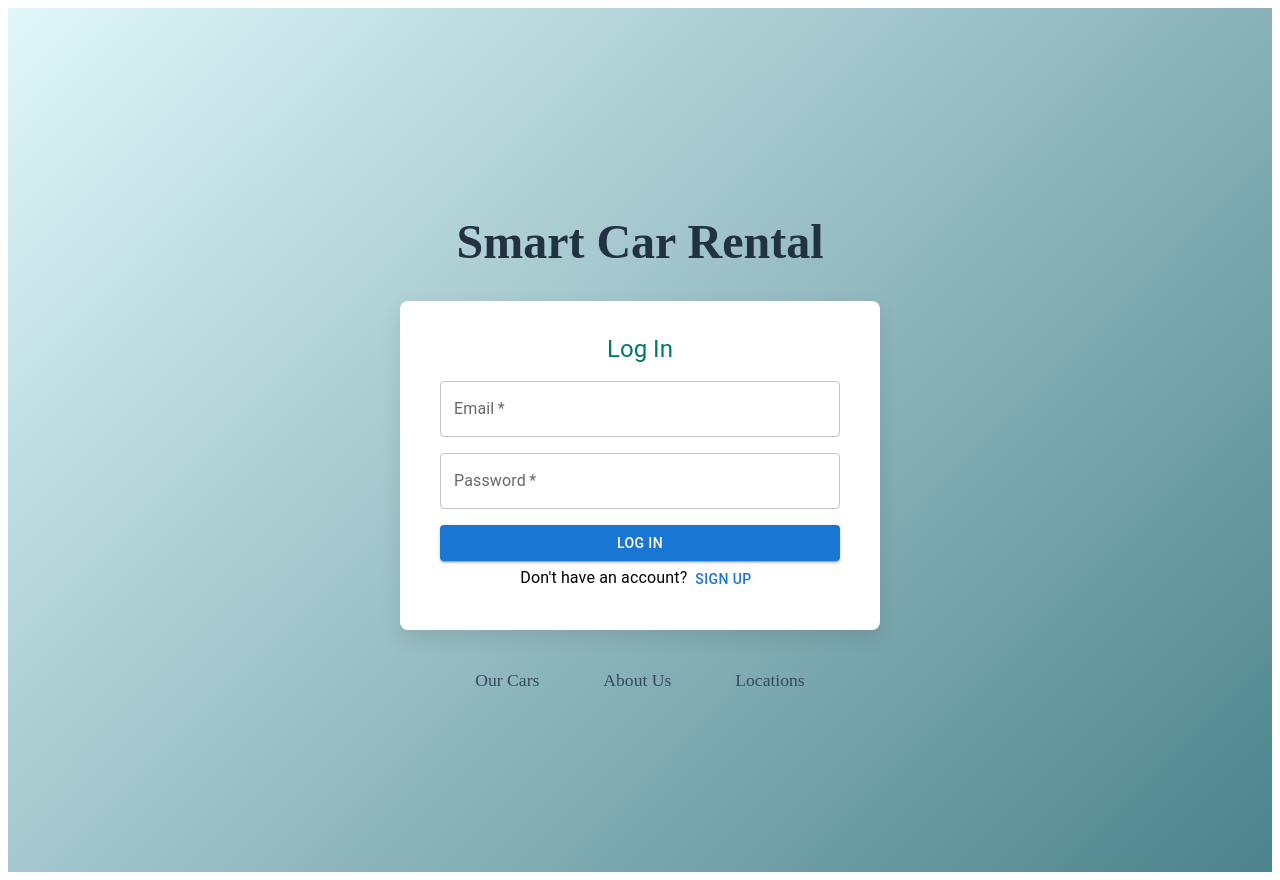
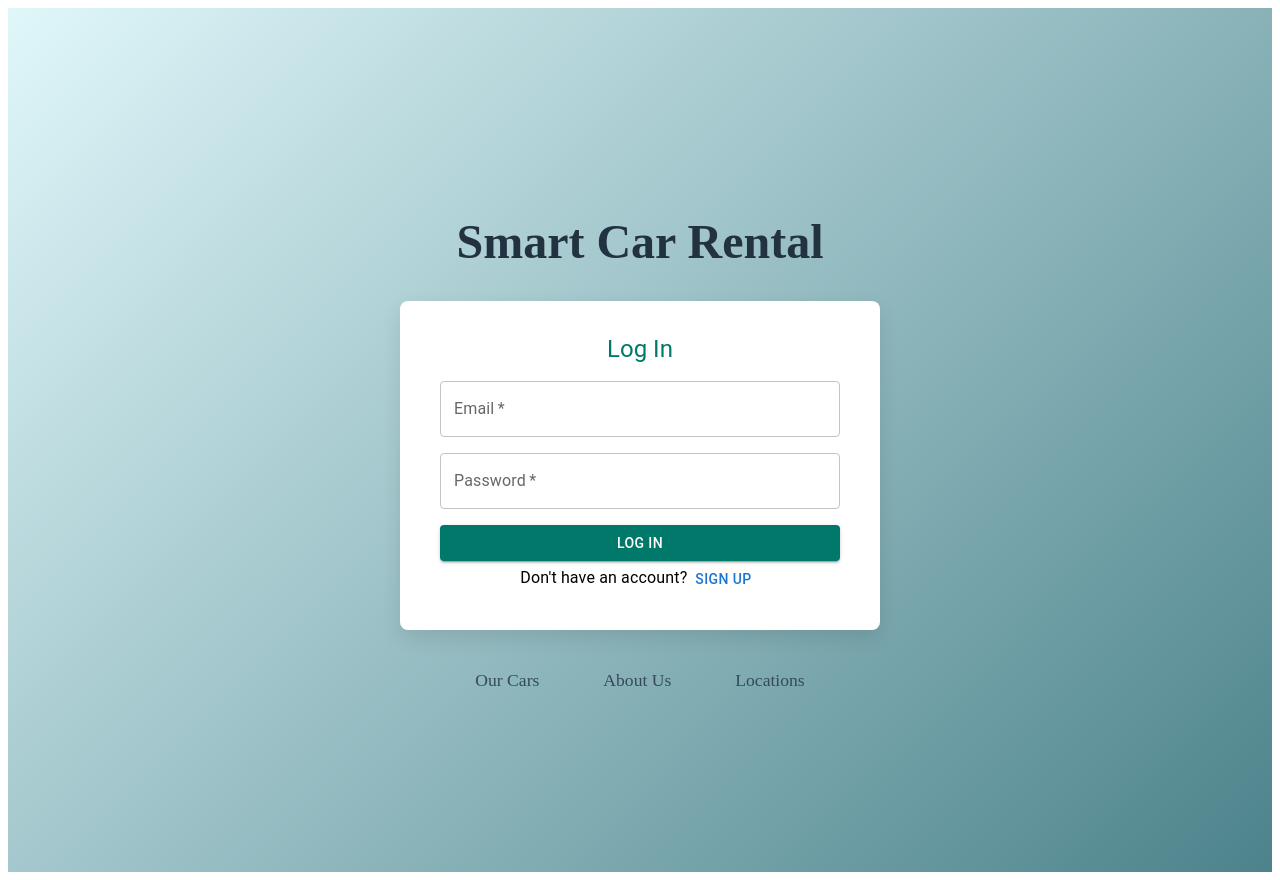
Before and after one commit to mikewegele/smart-contract-vehicle, a React (Vite) app in the folder frontend/: page /login in a window 1280 px wide. Built offline with nearby package versions, Linux system fonts and the light colour scheme.

Commit message:
add components for mui

```diff
--- /dev/null
+++ b/frontend/src/api/components/button/DefaultButton.tsx
@@ -0,0 +1,29 @@
+import React from "react";
+import { Button } from "@mui/material";
+import type { ButtonProps } from "@mui/material"
+import makeStyles from "../../../util/makeStyles";
+
+const useStyles = makeStyles(() => ({
+    button: {
+        padding: "0.75rem",
+        backgroundColor: "#00796b !important",
+        color: "white",
+        fontWeight: "bold",
+        borderRadius: 8,
+        transition: "background 0.3s",
+        "&:hover": {
+            backgroundColor: "#004d40",
+        },
+    },
+}));
+
+type Props = ButtonProps & {
+    children: React.ReactNode;
+};
+
+const DefaultButton: React.FC<Props> = (props) => {
+    const { classes } = useStyles();
+    return <Button className={classes.button} {...props} />;
+};
+
+export default DefaultButton;
--- a/frontend/src/api/components/container/Container.tsx
+++ b/frontend/src/api/components/container/Container.tsx
@@ -5,20 +5,26 @@ const useStyles = makeStyles(() => ({
     container: {
         display: "flex",
         flexDirection: "column",
-        alignItems: "center",
-        justifyContent: "center",
         minHeight: "100vh",
         background: "linear-gradient(135deg, #e0f7fa, #4c838b)",
         padding: "2rem",
     },
+    center: {
+        alignItems: "center",
+        justifyContent: "center",
+    }
 }));
 
-const Container: React.FC<PropsWithChildren> = (props) => {
+interface Props {
+    center?: boolean;
+}
 
-    const { classes } = useStyles();
+const Container: React.FC<PropsWithChildren<Props>> = (props) => {
+
+    const { classes, cx } = useStyles();
 
     return (
-        <div className={classes.container}>
+        <div className={cx(classes.container, props.center ? classes.center : "")}>
             {props.children}
         </div>
     );
--- /dev/null
+++ b/frontend/src/api/components/textfield/DefaultTextField.tsx
@@ -0,0 +1,23 @@
+import React from "react";
+import { TextField } from "@mui/material";
+import type { TextFieldProps } from "@mui/material";
+import makeStyles from "../../../util/makeStyles.ts";
+
+const useStyles = makeStyles(() => ({
+    input: {
+        borderRadius: 8,
+        transition: "border-color 0.2s",
+        "& .MuiOutlinedInput-root": {
+            borderRadius: 8,
+        },
+    },
+}));
+
+type Props = TextFieldProps;
+
+const DefaultTextField: React.FC<Props> = (props) => {
+    const { classes } = useStyles();
+    return <TextField className={classes.input} {...props} />;
+};
+
+export default DefaultTextField;
--- a/frontend/src/layout/App.tsx
+++ b/frontend/src/layout/App.tsx
@@ -2,6 +2,7 @@ import React from "react";
 import {BrowserRouter as Router, Routes, Route, Navigate} from "react-router-dom";
 import EntryPage from "../screen/EntryPage.tsx";
 import DashboardPage from "../screen/DashboardPage.tsx";
+import ProfilePage from "../screen/ProfilePage.tsx";
 
 const App: React.FC = () => {
     return (
@@ -10,6 +11,7 @@ const App: React.FC = () => {
                 <Route path="/" element={<Navigate to="/login" replace />} />
                 <Route path="/login" element={<EntryPage />} />
                 <Route path="/home" element={<DashboardPage />} />
+                <Route path="/profile" element={<ProfilePage />} />
             </Routes>
         </Router>
     );
--- a/frontend/src/screen/AuthForm.tsx
+++ b/frontend/src/screen/AuthForm.tsx
@@ -5,11 +5,12 @@ import {useNavigate} from "react-router-dom";
 import {
     Box,
     Typography,
-    TextField,
     Button,
     Stack,
     Alert
 } from "@mui/material";
+import DefaultTextField from "../api/components/textfield/DefaultTextField.tsx";
+import DefaultButton from "../api/components/button/DefaultButton.tsx";
 
 const useStyles = makeStyles(() => ({
     container: {
@@ -38,21 +39,6 @@ const useStyles = makeStyles(() => ({
     form: {
         display: "flex",
         flexDirection: "column",
-    },
-    input: {
-        borderRadius: 8,
-        transition: "border-color 0.2s",
-    },
-    button: {
-        padding: "0.75rem",
-        backgroundColor: "#00796b",
-        color: "white",
-        fontWeight: "bold",
-        borderRadius: 8,
-        transition: "background 0.3s",
-        "&:hover": {
-            backgroundColor: "#004d40",
-        },
     },
     error: {
         color: "red",
@@ -156,48 +142,40 @@ const AuthForm: React.FC = () => {
 
             <form onSubmit={handleSubmit} className={classes.form}>
                 <Stack spacing={2}>
-                    <TextField
+                    <DefaultTextField
                         label="Email"
                         type="email"
                         value={email}
                         onChange={(e) => setEmail(e.target.value)}
                         fullWidth
-                        required
-                        className={classes.input}
-                    />
+                        required/>
 
                     {!isLogin && (
-                        <TextField
+                        <DefaultTextField
                             label="Username"
                             type="text"
                             value={username}
                             onChange={(e) => setUsername(e.target.value)}
                             fullWidth
-                            required
-                            className={classes.input}
-                        />
+                            required/>
                     )}
 
-                    <TextField
+                    <DefaultTextField
                         label="Password"
                         type="password"
                         value={password}
                         onChange={(e) => setPassword(e.target.value)}
                         fullWidth
                         required
-                        className={classes.input}
-                    />
-
+                        />
                     {error && <Alert severity="error">{error}</Alert>}
 
-                    <Button
+                    <DefaultButton
                         variant="contained"
                         color="primary"
-                        type="submit"
-                        className={classes.button}
-                    >
+                        type="submit">
                         {isLogin ? "Log In" : "Sign Up"}
-                    </Button>
+                    </DefaultButton>
                 </Stack>
             </form>
 
--- a/frontend/src/screen/DashboardPage.tsx
+++ b/frontend/src/screen/DashboardPage.tsx
@@ -1,13 +1,23 @@
 import React from "react";
 import Container from "../api/components/container/Container.tsx";
+import { useNavigate } from "react-router-dom";
+import SettingsIcon from '@mui/icons-material/Settings';
+import DefaultButton from "../api/components/button/DefaultButton.tsx";
 
 const DashboardPage: React.FC = () => {
+    const navigate = useNavigate();
 
     return (
-        <Container>
-
+        <Container center>
+            <DefaultButton
+                variant="contained"
+                color="primary"
+                startIcon={<SettingsIcon />}
+                onClick={() => navigate("/profile")}>
+                Profile
+            </DefaultButton>
         </Container>
-    )
-}
+    );
+};
 
 export default DashboardPage;
--- a/frontend/src/screen/EntryPage.tsx
+++ b/frontend/src/screen/EntryPage.tsx
@@ -8,7 +8,7 @@ import Container from "../api/components/container/Container.tsx";
 const EntryPage: React.FC = () => {
 
     return (
-        <Container>
+        <Container center>
             <Header />
             <AuthForm/>
             <NavLinks />
--- a/frontend/src/screen/ProfilePage.tsx
+++ b/frontend/src/screen/ProfilePage.tsx
@@ -5,7 +5,7 @@ const ProfilePage: React.FC = () => {
 
     return (
         <Container>
-
+            <div>hello</div>
         </Container>
     )
 }
```
